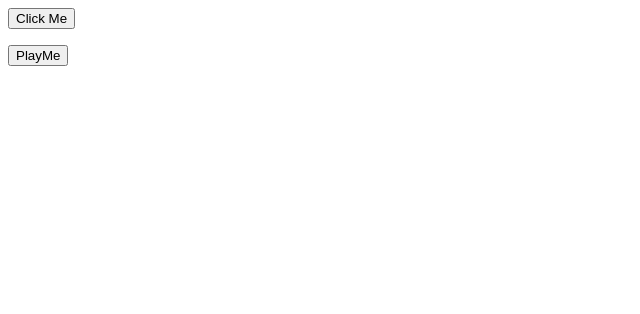
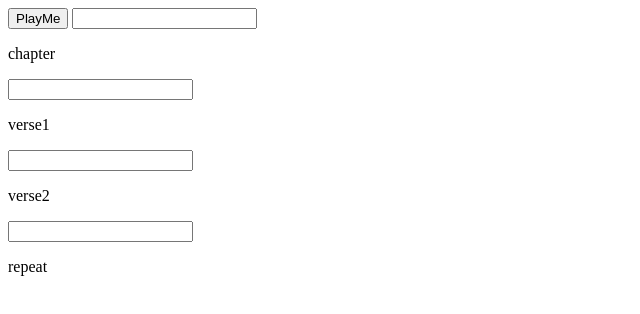
Before and after one commit to ba3ba/VRQuran, a plain HTML site: page index.html in a window 1280 px wide. Shown: the whole page, without its empty margins (0-640 px from the left). Drawn offline with Linux system fonts and the light colour scheme.

Commit message:
Fixed Inputs

```diff
--- a/index.html
+++ b/index.html
@@ -5,9 +5,6 @@
     <title>Document</title>
 </head>
 <body>
-
-    <button id="but">Click Me</button>
-    <p id="p"></p>
     <button id="Play">PlayMe</button>
 </body>
 <script src="annyang.min.js">
--- a/index.js
+++ b/index.js
@@ -22,8 +22,7 @@ var toX = [7,293,493,669,789,954,1160,1235,1364,1473,1596,1707,1750,1802,1901,20
 var button = document.getElementById("but");
 
 //setting difference
-if(sessionStorage.getItem('repeat')){
-  console.log("repeat finished");
+
 
 var chap = document.createElement("input");
 chap.id = "chapter";
@@ -36,7 +35,7 @@ var doc1 = document.createElement("input");
 doc1.id = "verse1";
 document.body.appendChild(doc1);
 var p2 = document.createElement("p");
-p1.innerHTML = "verse1"
+p2.innerHTML = "verse1"
 document.body.appendChild(p2);
 
 var doc2 = document.createElement("input");
@@ -51,7 +50,6 @@ document.body.appendChild(p3);
 var doc3 = document.createElement("input");
 doc3.id = "Repeat";
 document.body.appendChild(doc3);
-document.body.appendChild(document.createElement("repeat:"));
 
 var p4 = document.createElement("p");
 p4.innerHTML = "repeat"
@@ -107,7 +105,7 @@ xhr.send();
 
 }
 
-}
+
 
 
 
```
